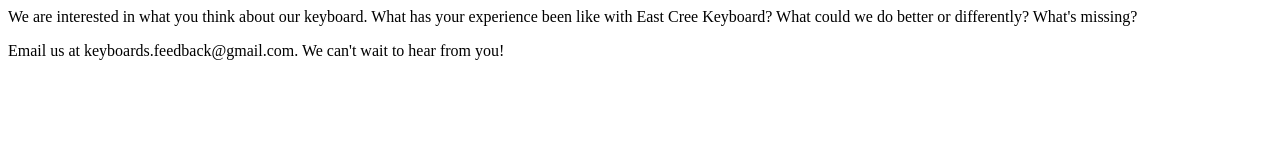
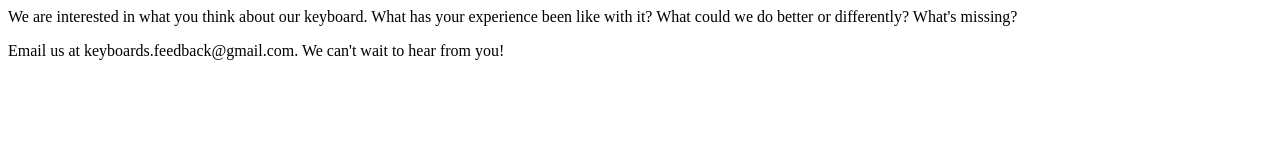
Before and after one commit to indigenouskeys/eastcree-support, a plain HTML site: page index.html in a window 1280 px wide. Drawn offline with Linux system fonts and the light colour scheme.

Commit message:
Update index.html

```diff
--- a/index.html
+++ b/index.html
@@ -1,3 +1,3 @@
-<p>We are interested in what you think about our keyboard. What has your experience been like with East Cree Keyboard? What could we do better or differently? What's missing?</p>
+<p>We are interested in what you think about our keyboard. What has your experience been like with it? What could we do better or differently? What's missing?</p>
 
 <p>Email us at keyboards.feedback@gmail.com. We can't wait to hear from you!</p>
```
